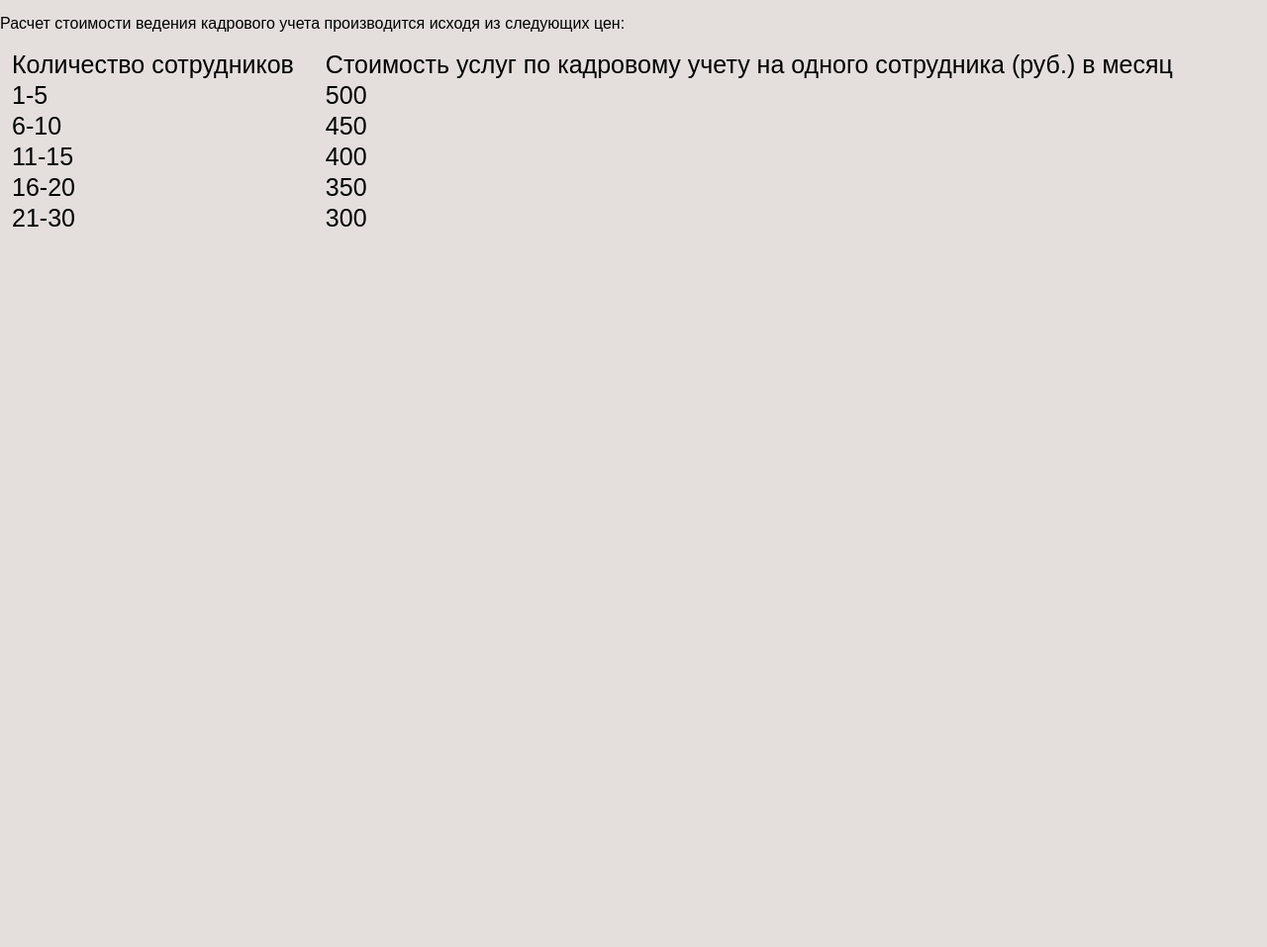
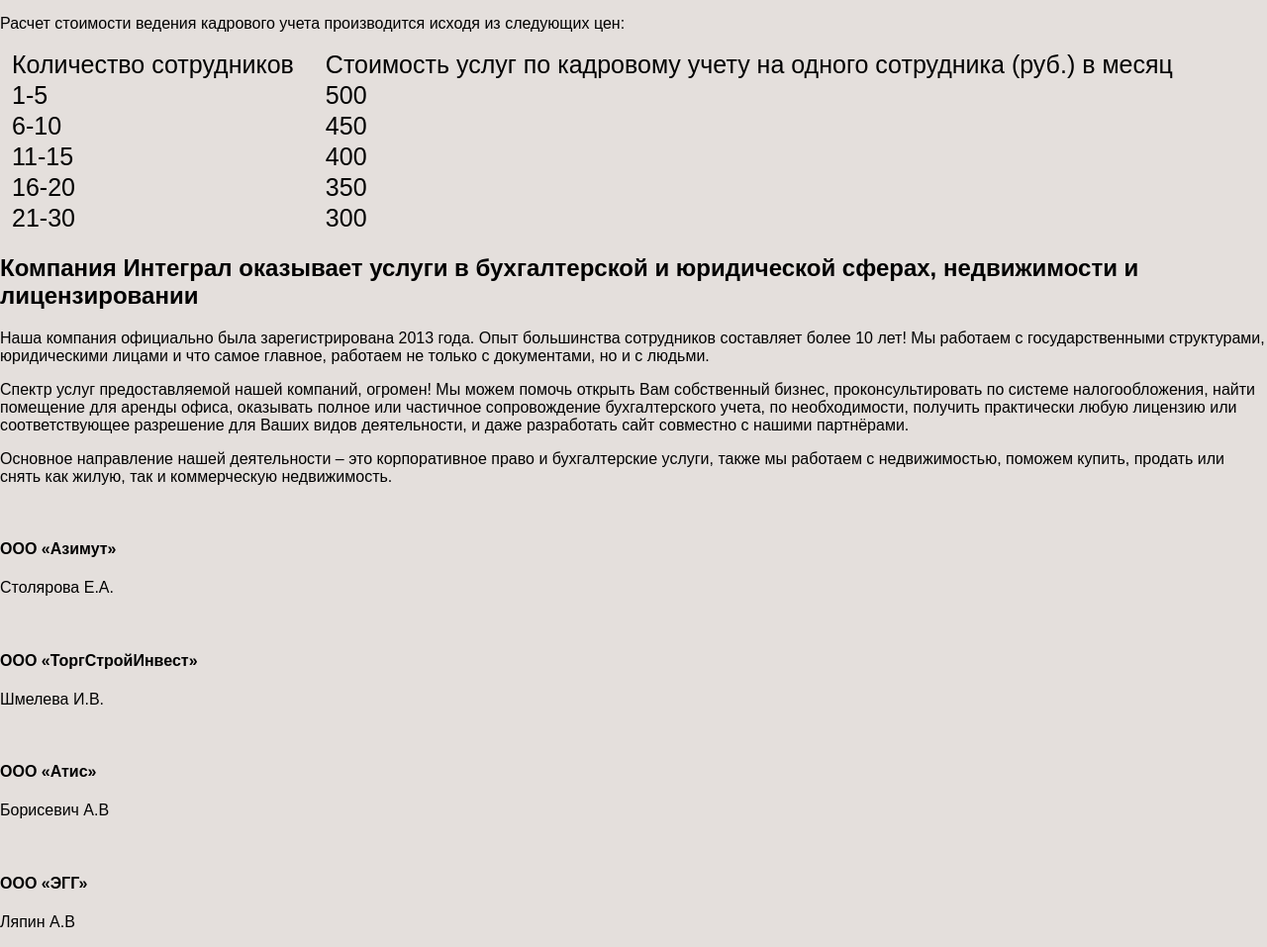
Before and after one commit to VadimVic/Integral_consult, a plain HTML site: page www/index.html in a window 1280 px wide. Shown: the part 5432-6389 px from the top of the page at 99% size. Before the commit the page ends 5669 px from the top, so only its background shows below. Drawn offline with Linux system fonts and the light colour scheme.

Commit message:
work with section about_clients

```diff
--- a/www/index.html
+++ b/www/index.html
@@ -664,7 +664,40 @@
             </section>
 
             <section id="team_id" class="about">
-
+                <div class="container">
+                    <h2 class="h2">Компания Интеграл оказывает услуги в бухгалтерской и юридической сферах, недвижимости и лицензировании</h2>
+                    <p>Наша компания официально была зарегистрирована 2013 года. Опыт большинства сотрудников составляет более 10 лет! Мы работаем с государственными структурами, юридическими лицами и что самое главное, работаем не только с документами, но и с людьми.</p>
+                    <p>Спектр услуг предоставляемой нашей компаний, огромен! Мы можем помочь открыть Вам собственный бизнес, проконсультировать по системе налогообложения, найти помещение для аренды офиса, оказывать полное или частичное сопровождение бухгалтерского учета, по необходимости, получить практически любую лицензию или соответствующее разрешение для Ваших видов деятельности, и даже разработать сайт совместно с нашими партнёрами.</p>
+                    <p>Основное направление нашей деятельности – это корпоративное право и бухгалтерские услуги, также мы работаем с недвижимостью, поможем купить, продать или снять как жилую, так и коммерческую недвижимость.</p>
+                    <section class="about_clients">
+                        <div class="clients">
+                            <img src="" alt="">
+                            <h4 class="h4">ООО «Азимут»
+                                </h4>
+                            <p>Столярова Е.А.</p>
+                        </div>
+                        <div class="clients">
+                            <img src="" alt="">
+                            <h4 class="h4">ООО «ТоргСтройИнвест»
+                               </h4>
+                            <p> Шмелева И.В.</p>
+                        </div>
+                        <div class="clients">
+                            <img src="" alt="">
+                            <h4 class="h4">ООО «Атис»
+                                </h4>
+                            <p>Борисевич А.В</p>
+                        </div>
+                        <div class="clients">
+                            <img src="" alt="">
+                            <h4 class="h4">ООО «ЭГГ»
+                                </h4>
+                            <p>Ляпин А.В</p>
+                        </div>
+                    </section>
+                    <section class="about_us"></section>
+                    <section class="our_sertificate"></section>
+                </div>
             </section>
 
             <section class="our_service">
```
